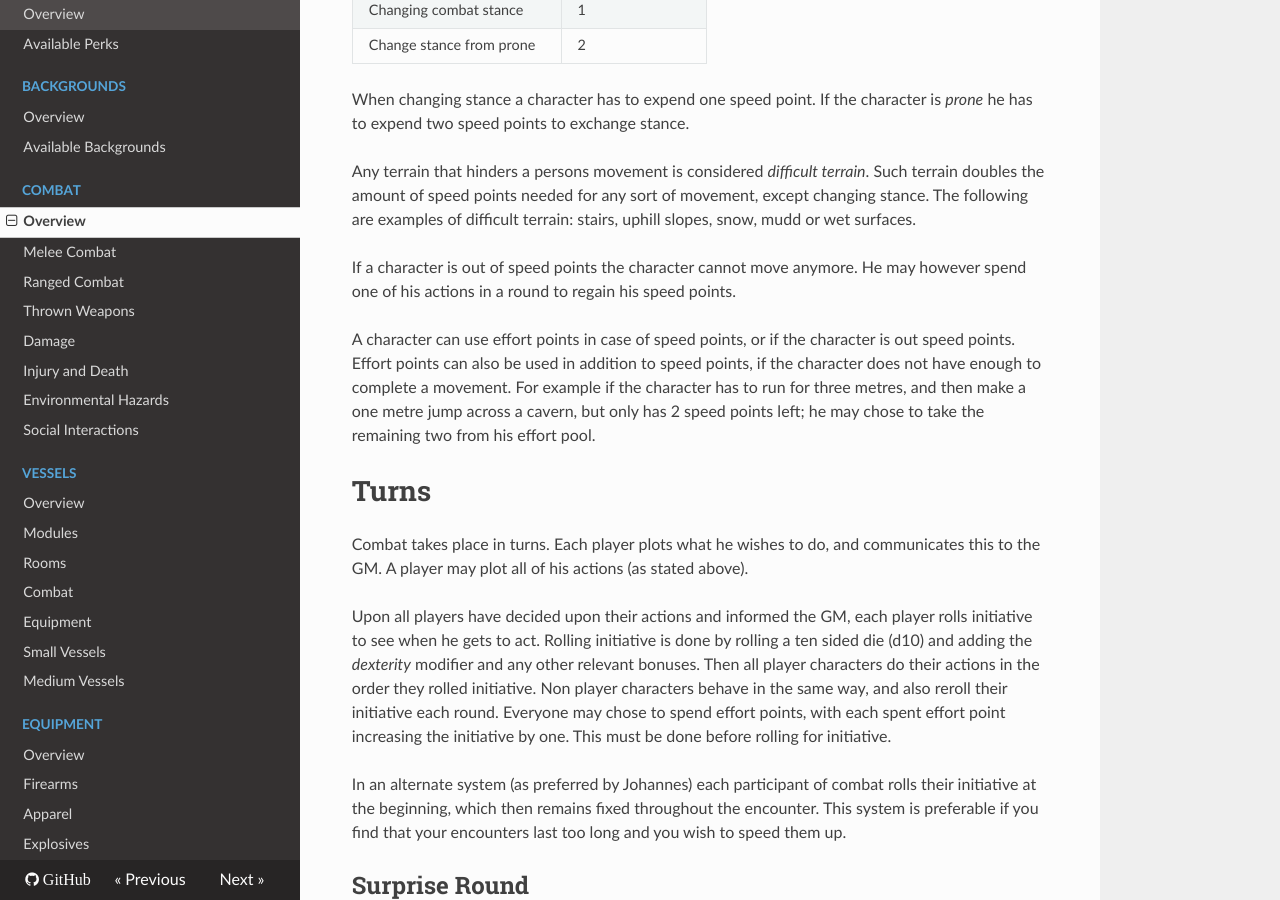
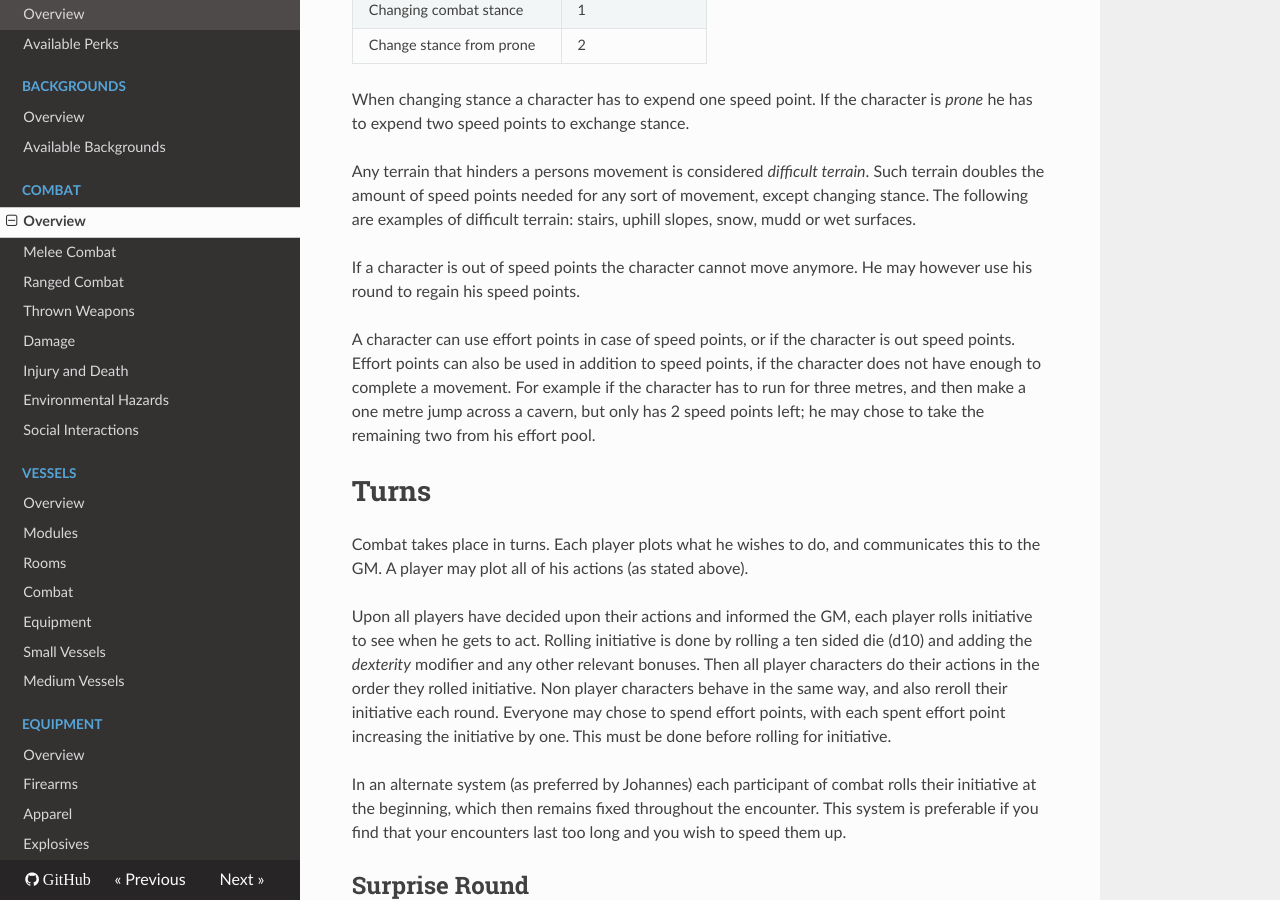
Before and after one commit to ehrpg/rules, an MkDocs documentation site: the page built from docs/combat/overview.md, in a window 1280 px wide and 900 px high, scrolled down 1337 px. Built offline with MkDocs 1.6.1, drawn with Linux system fonts in a browser that asks for light colours; nearby versions of some CDN libraries; old or Windows-style settings are respelled for this version of MkDocs.

Commit message:
Slight wording and formatting fixes

```diff
--- a/docs/combat/overview.md
+++ b/docs/combat/overview.md
@@ -66,7 +66,7 @@ except changing stance. The following are examples of difficult terrain: stairs,
 uphill slopes, snow, mudd or wet surfaces.
 
 If a character is out of speed points the character cannot move anymore. He
-may however spend one of his actions in a round to regain his speed points.
+may however use his round to regain his speed points.
 
 A character can use effort points in case of speed points, or if the character
 is out speed points. Effort points can also be used in addition to speed points,
```
Also changed, not shown: docs/vessels/small.md (+1 -1 lines).
